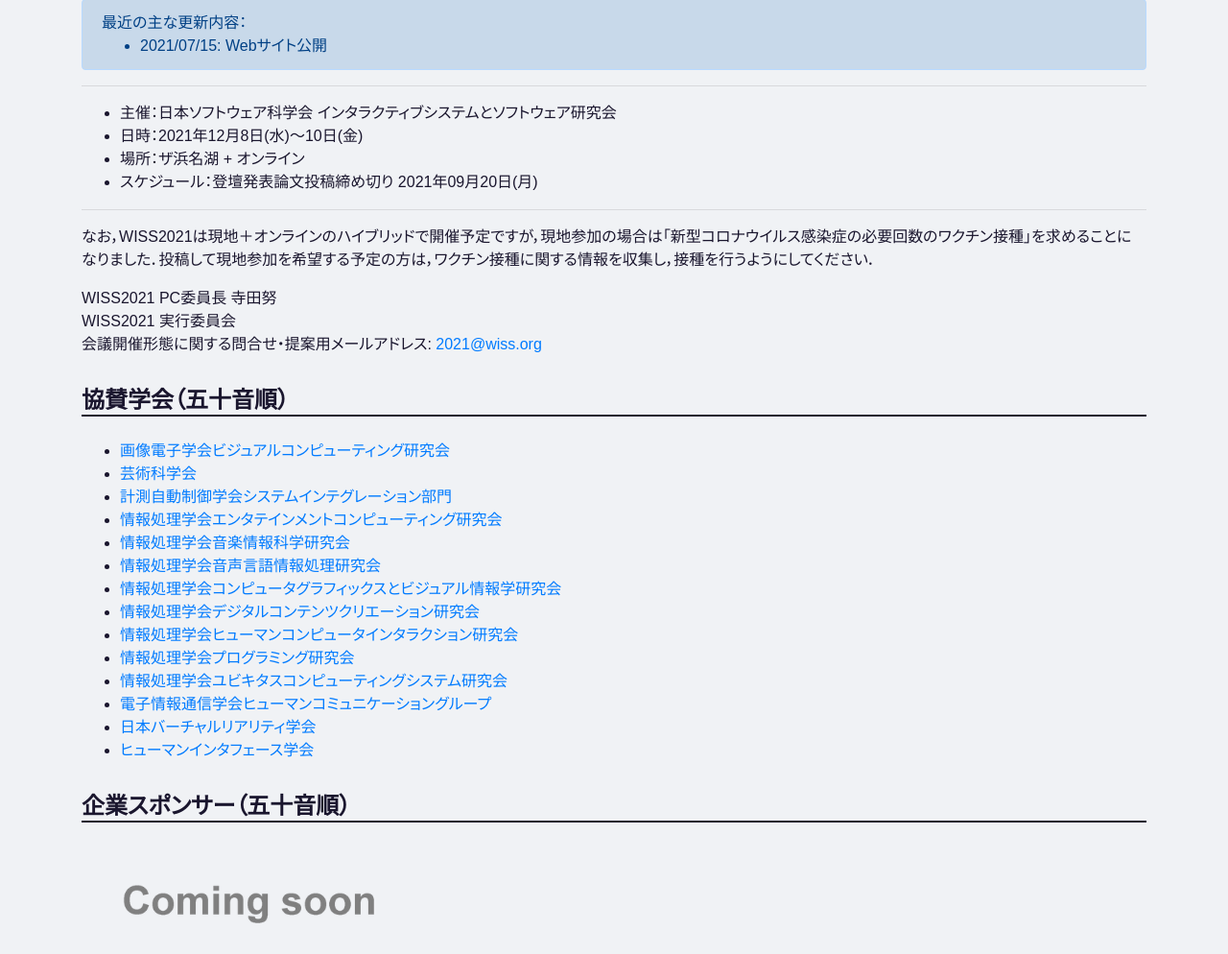
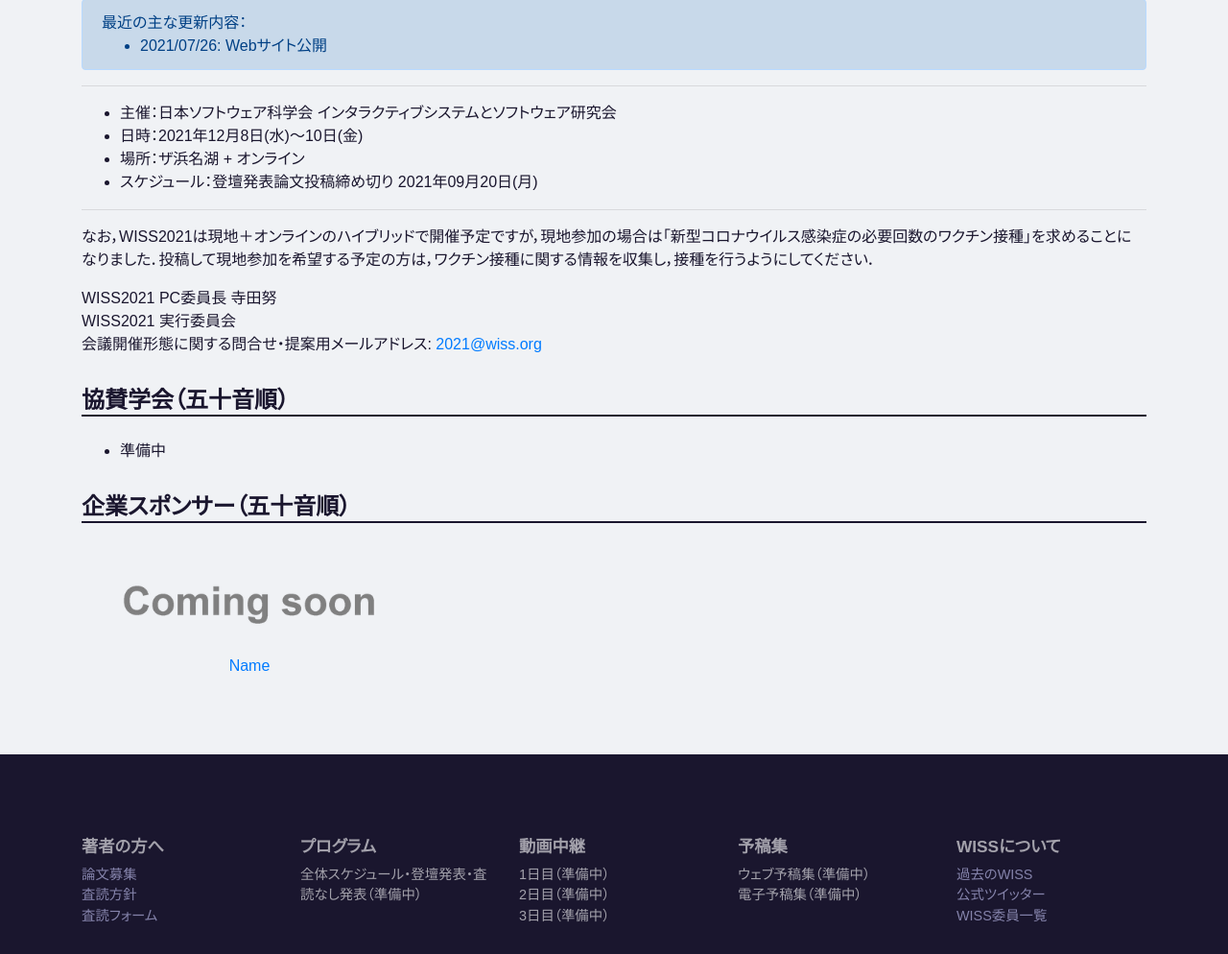
Before and after one commit to tsukasafukusato/webpage_temp, a plain HTML site: page index.html in a window 1280 px wide. Shown: the part 622-1616 px from the top of the page at 96% size. Drawn offline with nearby package versions, Linux system fonts and the light colour scheme; a web font is replaced by a local one.

Commit message:
update cfp

```diff
--- a/index.html
+++ b/index.html
@@ -56,7 +56,7 @@
       <div class="alert alert-primary">
         <p style="margin-bottom: 0px;">最近の主な更新内容：</p>
         <ul style="margin: 0px;">
-          <li>2021/07/15: Webサイト公開</li>
+          <li>2021/07/26: Webサイト公開</li>
         </ul>
       </div><hr>
 <ul>
@@ -72,20 +72,7 @@
 会議開催形態に関する問合せ・提案用メールアドレス: <a href="mailto:2021@wiss.org">2021@wiss.org</a></p>
 <h2>協賛学会（五十音順）</h2>
 <ul>
-<li><a href="https://www.iieej.org/sigvc/">画像電子学会ビジュアルコンピューティング研究会</a></li>
-<li><a href="http://art-science.org/">芸術科学会</a></li>
-<li><a href="https://sice-si.org/">計測自動制御学会システムインテグレーション部門</a></li>
-<li><a href="http://entcomp.org/sig/">情報処理学会エンタテインメントコンピューティング研究会</a></li>
-<li><a href="http://www.sigmus.jp/">情報処理学会音楽情報科学研究会</a></li>
-<li><a href="http://www.sig-slp.jp/">情報処理学会音声言語情報処理研究会</a></li>
-<li><a href="http://cgvi.jp/">情報処理学会コンピュータグラフィックスとビジュアル情報学研究会</a></li>
-<li><a href="http://www.ipsj.or.jp/sig/dcc/">情報処理学会デジタルコンテンツクリエーション研究会</a></li>
-<li><a href="http://www.sighci.jp/">情報処理学会ヒューマンコンピュータインタラクション研究会</a></li>
-<li><a href="https://sigpro.ipsj.or.jp/">情報処理学会プログラミング研究会</a></li>
-<li><a href="http://sigubi.ipsj.or.jp/">情報処理学会ユビキタスコンピューティングシステム研究会</a></li>
-<li><a href="https://www.hcg-ieice.org/">電子情報通信学会ヒューマンコミュニケーショングループ</a></li>
-<li><a href="https://vrsj.org/">日本バーチャルリアリティ学会</a></li>
-<li><a href="http://www.his.gr.jp/">ヒューマンインタフェース学会</a></li>
+<li>準備中</li>
 </ul>
 
       <h2>企業スポンサー（五十音順）</h2>
```
